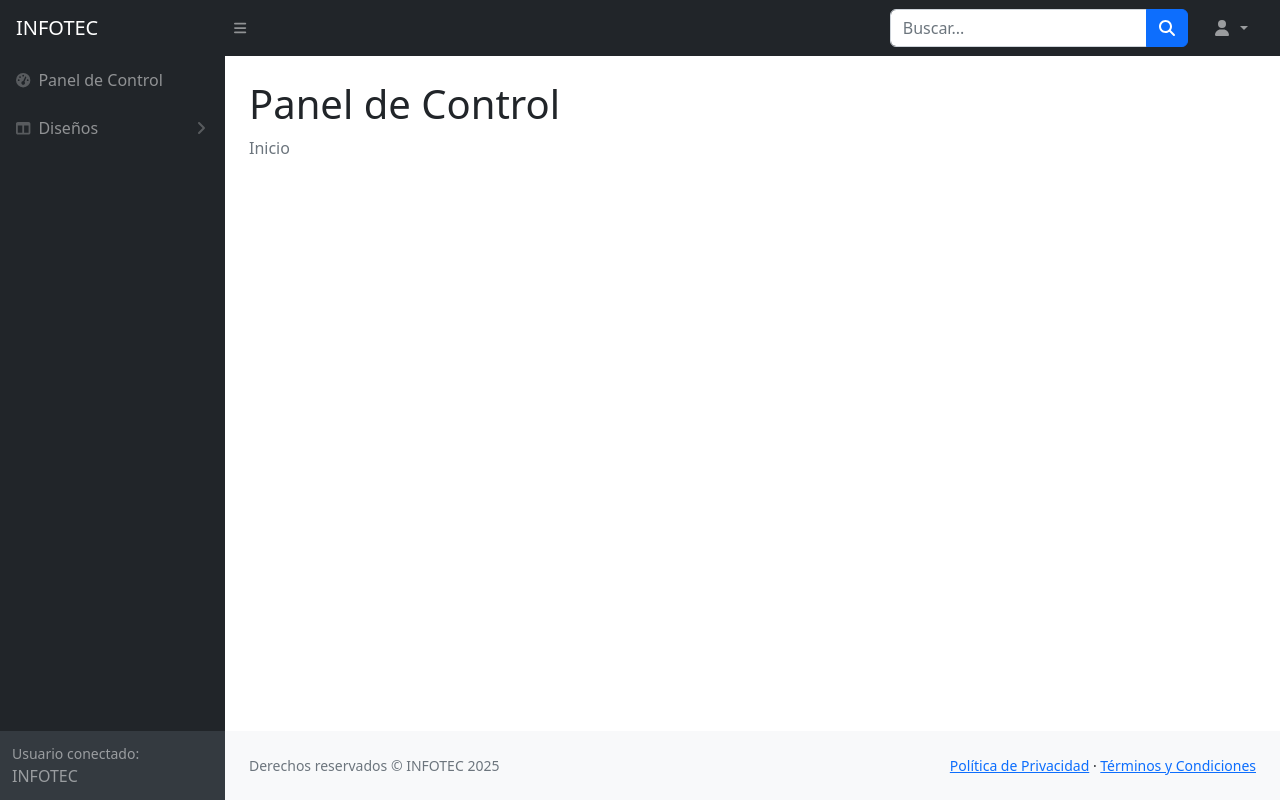
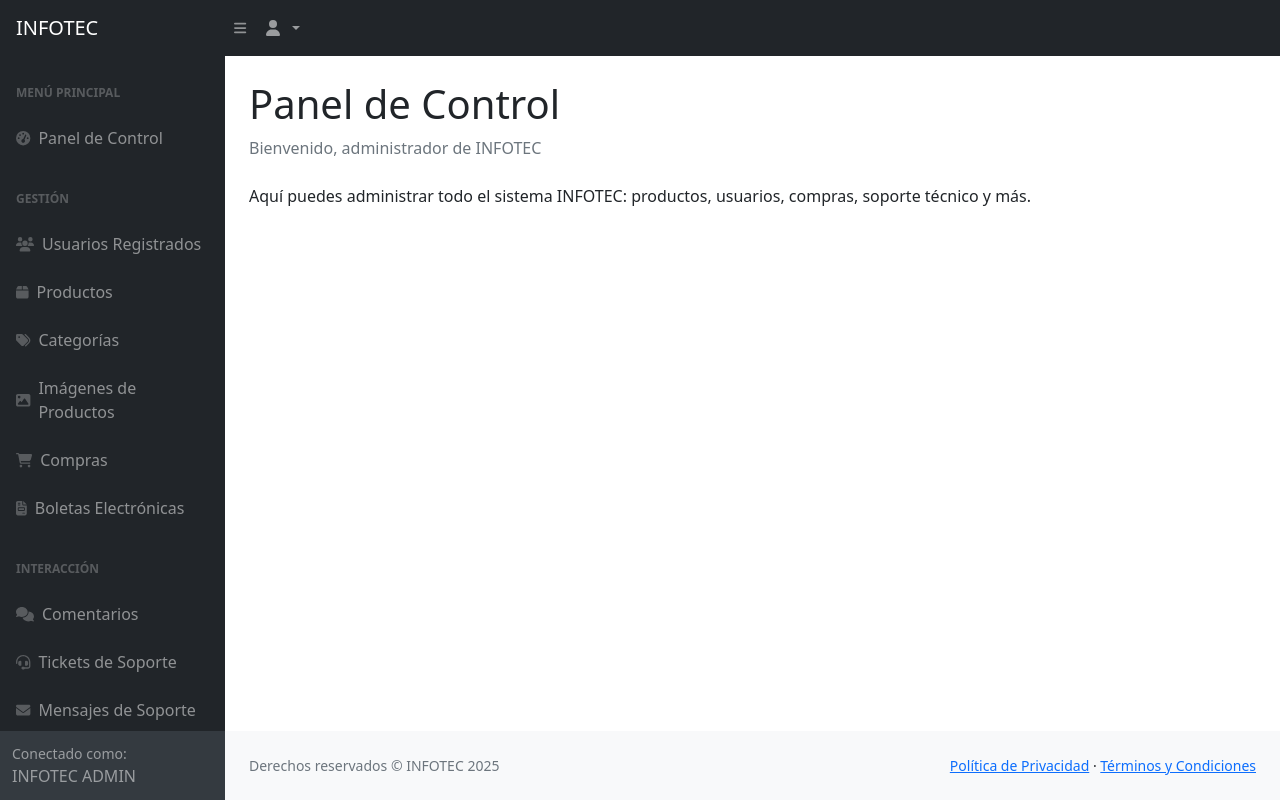
Before and after one commit to ING002-bot/PROYECINFOT, a PHP site: page /admin.php in a window 1280 px wide. Run offline with PHP 8.4, Linux system fonts and the light colour scheme; some libraries are stand-ins or nearby versions.

Commit message:
admin listo

```diff
--- a/PROYECINFO/admin.php
+++ b/PROYECINFO/admin.php
@@ -12,24 +12,12 @@
     <script src="https://use.fontawesome.com/releases/v6.3.0/js/all.js" crossorigin="anonymous"></script>
 </head>
 <body class="sb-nav-fixed">
-
     <!-- Barra de navegación superior -->
     <nav class="sb-topnav navbar navbar-expand navbar-dark bg-dark">
-        <a class="navbar-brand ps-3" href="index.html">INFOTEC</a>
-
+        <a class="navbar-brand ps-3" href="dashboard.html">INFOTEC</a>
         <button class="btn btn-link btn-sm order-1 order-lg-0 me-4 me-lg-0" id="sidebarToggle" href="#">
             <i class="fas fa-bars"></i>
         </button>
-
-        <form class="d-none d-md-inline-block form-inline ms-auto me-0 me-md-3 my-2 my-md-0">
-            <div class="input-group">
-                <input class="form-control" type="text" placeholder="Buscar..." aria-label="Buscar..." aria-describedby="btnNavbarSearch" />
-                <button class="btn btn-primary" id="btnNavbarSearch" type="button">
-                    <i class="fas fa-search"></i>
-                </button>
-            </div>
-        </form>
-
         <ul class="navbar-nav ms-auto ms-md-0 me-3 me-lg-4">
             <li class="nav-item dropdown">
                 <a class="nav-link dropdown-toggle" id="navbarDropdown" href="#" role="button" data-bs-toggle="dropdown" aria-expanded="false">
@@ -47,32 +35,60 @@
 
     <!-- Contenedor general -->
     <div id="layoutSidenav">
-        <!-- Menú lateral de navegación -->
         <div id="layoutSidenav_nav">
             <nav class="sb-sidenav accordion sb-sidenav-dark" id="sidenavAccordion">
                 <div class="sb-sidenav-menu">
                     <div class="nav">
-                        <a class="nav-link" href="index.html">
+                        <div class="sb-sidenav-menu-heading">Menú Principal</div>
+                        <a class="nav-link" href="dashboard.html">
                             <div class="sb-nav-link-icon"><i class="fas fa-tachometer-alt"></i></div>
                             Panel de Control
                         </a>
 
-                        <a class="nav-link collapsed" href="#" data-bs-toggle="collapse" data-bs-target="#collapseLayouts" aria-expanded="false" aria-controls="collapseLayouts">
-                            <div class="sb-nav-link-icon"><i class="fas fa-columns"></i></div>
-                            Diseños
-                            <div class="sb-sidenav-collapse-arrow"><i class="fas fa-angle-down"></i></div>
+                        <div class="sb-sidenav-menu-heading">Gestión</div>
+                        <a class="nav-link" href="usuarios.html">
+                            <div class="sb-nav-link-icon"><i class="fas fa-users"></i></div>
+                            Usuarios Registrados
                         </a>
-                        <div class="collapse" id="collapseLayouts" aria-labelledby="headingOne" data-bs-parent="#sidenavAccordion">
-                            <nav class="sb-sidenav-menu-nested nav">
-                                <a class="nav-link" href="layout-static.html">Navegación Estática</a>
-                                <a class="nav-link" href="layout-sidenav-light.html">Menú Lateral Claro</a>
-                            </nav>
-                        </div>
+                        <a class="nav-link" href="productos.html">
+                            <div class="sb-nav-link-icon"><i class="fas fa-box"></i></div>
+                            Productos
+                        </a>
+                        <a class="nav-link" href="categorias.html">
+                            <div class="sb-nav-link-icon"><i class="fas fa-tags"></i></div>
+                            Categorías
+                        </a>
+                        <a class="nav-link" href="imagenes.html">
+                            <div class="sb-nav-link-icon"><i class="fas fa-image"></i></div>
+                            Imágenes de Productos
+                        </a>
+                        <a class="nav-link" href="compras.html">
+                            <div class="sb-nav-link-icon"><i class="fas fa-shopping-cart"></i></div>
+                            Compras
+                        </a>
+                        <a class="nav-link" href="boletas.html">
+                            <div class="sb-nav-link-icon"><i class="fas fa-file-invoice"></i></div>
+                            Boletas Electrónicas
+                        </a>
+
+                        <div class="sb-sidenav-menu-heading">Interacción</div>
+                        <a class="nav-link" href="comentarios.html">
+                            <div class="sb-nav-link-icon"><i class="fas fa-comments"></i></div>
+                            Comentarios
+                        </a>
+                        <a class="nav-link" href="soporte.html">
+                            <div class="sb-nav-link-icon"><i class="fas fa-headset"></i></div>
+                            Tickets de Soporte
+                        </a>
+                        <a class="nav-link" href="mensajes.html">
+                            <div class="sb-nav-link-icon"><i class="fas fa-envelope"></i></div>
+                            Mensajes de Soporte
+                        </a>
                     </div>
                 </div>
                 <div class="sb-sidenav-footer">
-                    <div class="small">Usuario conectado:</div>
-                    INFOTEC
+                    <div class="small">Conectado como:</div>
+                    INFOTEC ADMIN
                 </div>
             </nav>
         </div>
@@ -83,8 +99,9 @@
                 <div class="container-fluid px-4">
                     <h1 class="mt-4">Panel de Control</h1>
                     <ol class="breadcrumb mb-4">
-                        <li class="breadcrumb-item active">Inicio</li>
+                        <li class="breadcrumb-item active">Bienvenido, administrador de INFOTEC</li>
                     </ol>
+                    <p>Aquí puedes administrar todo el sistema INFOTEC: productos, usuarios, compras, soporte técnico y más.</p>
                 </div>
             </main>
 
@@ -103,8 +120,6 @@
             </footer>
         </div>
     </div>
-
-    <!-- Scripts necesarios únicamente -->
     <script src="https://cdn.jsdelivr.net/npm/bootstrap@5.2.3/dist/js/bootstrap.bundle.min.js" crossorigin="anonymous"></script>
     <script src="js/panel.js"></script>
 </body>
```
